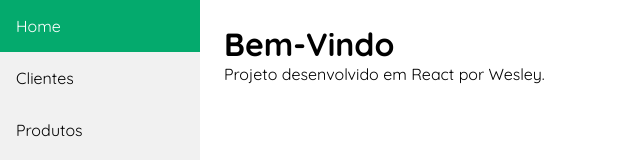
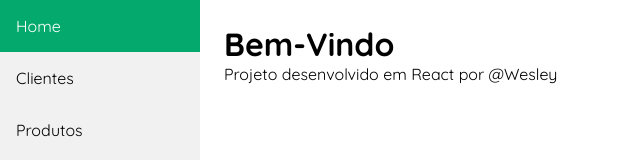
Before and after one commit to smart8486/Desafio2, a React (Create React App) app: page / in a window 1280 px wide. Shown: the top 160 px of the page, without its empty margins (0-640 px from the left). Built offline with nearby package versions, Linux system fonts and the light colour scheme.

Commit message:
Update HomeScreen.js

```diff
--- a/src/pages/HomeScreen.js
+++ b/src/pages/HomeScreen.js
@@ -6,7 +6,7 @@ export default function HomeScreen() {
             <h1>Bem-Vindo</h1>
 
           <footer class="main-footer">
-          Projeto desenvolvido em React por Wesley.
+          Projeto desenvolvido em React por @Wesley
         </footer>
 
         </div>
```
